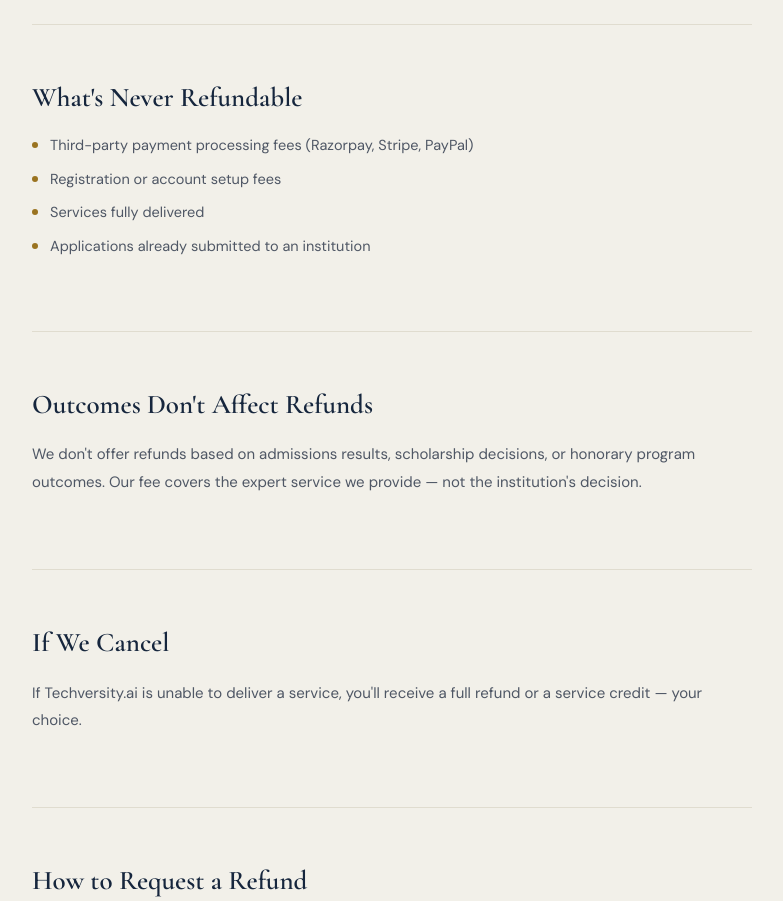
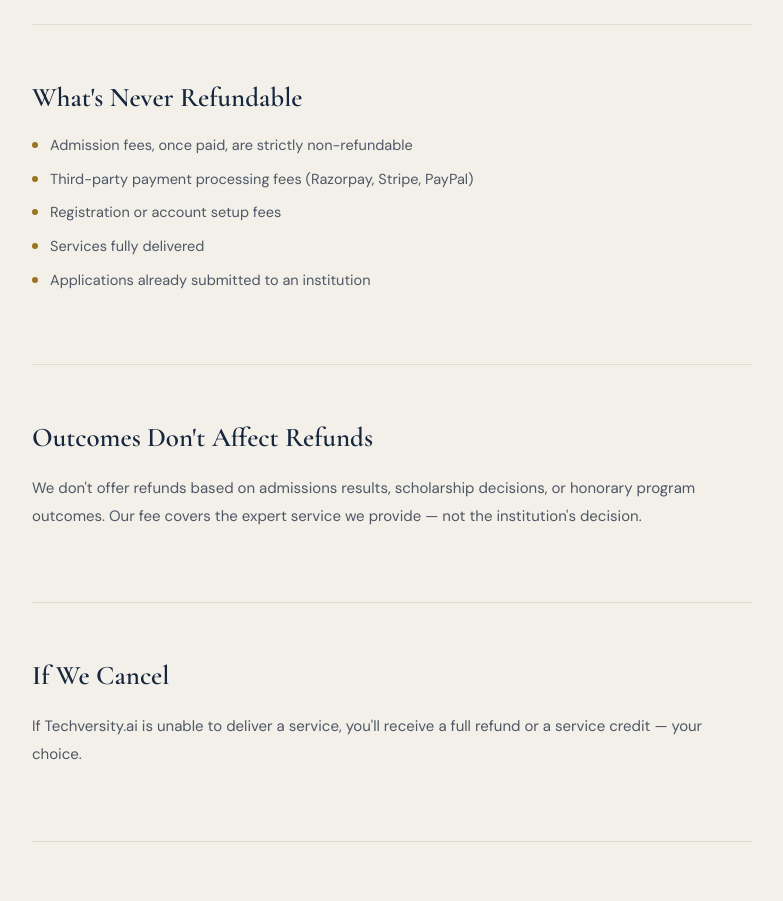
Before and after one commit to techversity/Techversity, a Next.js app: page /refund-policy in a window 1280 px wide. Shown: the part 2080-2981 px from the top of the page, without its empty margins (354-1137 px from the left). Built offline with nearby package versions, Linux system fonts and the light colour scheme.

Commit message:
updated refund policy

```diff
--- a/src/app/refund-policy/page.js
+++ b/src/app/refund-policy/page.js
@@ -57,6 +57,7 @@ const sections = [
     title: "What's Never Refundable",
     blocks: [
       { type: "list", items: [
+        "Admission fees, once paid, are strictly non-refundable",
         "Third-party payment processing fees (Razorpay, Stripe, PayPal)",
         "Registration or account setup fees",
         "Services fully delivered",
```
